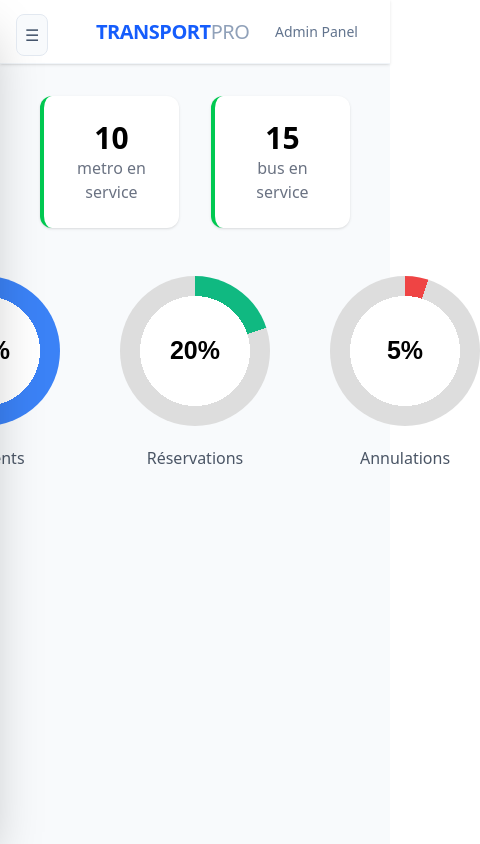
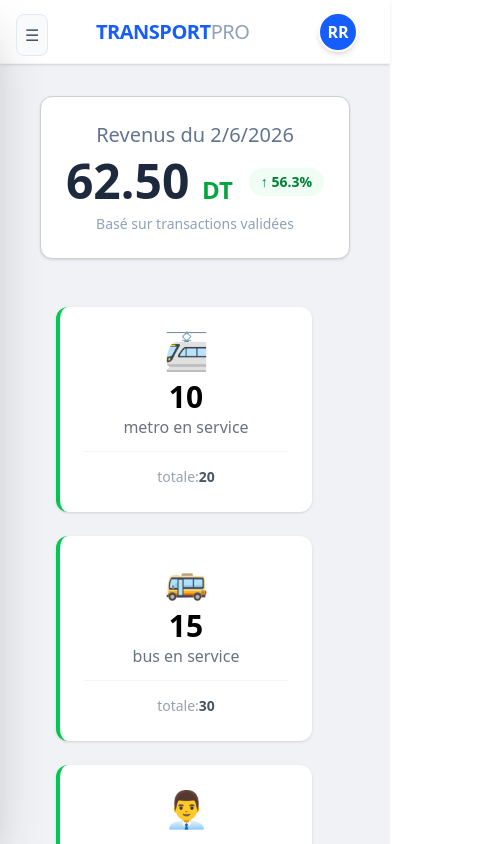
Before and after one commit to hamza-hk7440/Wassalni, a React app in the folder frontend/: page / in a window 390 px wide. Shown: the top 844 px of the page, 480 px wide, since content can reach past the window. Built offline with nearby package versions, Linux system fonts and the light colour scheme; the HTML template or start-up script is replaced by a standard one.

Commit message:
mettre le site confor avec mobile

```diff
--- a/frontend/src/App.css
+++ b/frontend/src/App.css
@@ -6,22 +6,3 @@
   gap: 20px;
   padding: 50px;
 }
-
-.pie{
-  --w: 150px; /* Largeur du cercle */
-  --p: 10; /* Pourcentage du pie chart (0-100) */
-  --b:20px; /* Largeur de l'anneau */
-  --c: #3b82f6; /* Couleur du pie chart */
-  width: var(--w);
-  aspect-ratio: 1;
-  position: relative;
-  display: inline-grid;
-  place-content: center;
-  font-size: 25px;
-  font-weight: bold;
-  font-family: sans-serif;
-  border-radius: 50%;
-  background:
-    radial-gradient(closest-side, white calc(100% - var(--b)), transparent 0),
-    conic-gradient(var(--c) calc(var(--p) * 1%), #ddd 0);
-}
--- a/frontend/src/components/layout/Main.jsx
+++ b/frontend/src/components/layout/Main.jsx
@@ -1,8 +1,9 @@
 
 import React, { useState, useEffect } from 'react';
+import { Link,useNavigate } from 'react-router-dom';
 function MainLayout() {
-
- {/* const [stats, setStats] = useState({ paiements: 0, reservations: 0, annulations: 0, metroEnService: 0 ,busEnservice: 0});
+const navigate = useNavigate();
+ {/* const [stats, setStats] = useState({ paiements: 0, reservations: 0, annulations: 0,pourcentageHier: 0 ,metroEnService: 0 ,busEnservice: 0 ,NbAgents: 0 ,NbMetro: 0 ,NbBus: 0});
   const [loading, setLoading] = useState(true);
 
 
@@ -17,50 +18,106 @@ function MainLayout() {
   }, []);
   if (loading) return <div className="p-10 text-center text-blue-600 font-bold">Chargement...</div>;*/}
   const stats = {
-    paiements: 75,
-    reservations: 20,
-    annulations: 5,
+    prixTicket: 2.5,
+    placeVenduMet: 20,
+    placeVenduBus: 5,
     metroEnService: 10,
-    busEnservice: 15
+    busEnservice: 15,
+    NbAgents: 50,
+    NbMetro: 20,
+    revenuHier: 40,
+    NbBus: 30
   };
+  const totalRevenueMet = (stats.placeVenduMet * stats.prixTicket);
+  const totalRevenueBus = (stats.placeVenduBus * stats.prixTicket);
+  const totalRevenue = totalRevenueMet + totalRevenueBus;
+  const totalPlaces = stats.placeVenduMet + stats.placeVenduBus;
+  const difference =  ((totalRevenue - stats.revenuHier) / stats.revenuHier) * 100
+  const isPositive = difference >= 0;
+  const styles = {
+  blue: "#0866FF",
+  bgPage: "#F0F2F5",
+  border: "#CED0D4",
+  textMain: "#050505",
+  textSub: "#65676B",
+  hover: "#E4E6EB",
+  radius: "12px"
+};
   return (
     <>
 
-    <div className=" min-h-screen pt-24 p-10 flex flex-col items-center gap-12 bg-slate-50">
+    <div className="min-h-screen pt-24 p-10 flex flex-col items-center gap-12 bg-slate-50" style={{ backgroundColor: styles.bgPage }}>
 
 
-      <div className="flex gap-8 w-full justify-center"> {/*hadha div li fih les stats w les graphiques ya3ni lkbir*/}
-       <div className="bg-white p-6 rounded-xl shadow-sm border-l-4 border-green-500 w-64 text-center">{/* hadha div ta3 kol karou*/}
-          <span className="text-3xl font-bold block">{stats.metroEnService}</span>
-            <span className="text-gray-500">metro en service</span>
-       </div>
-      <div className="bg-white p-6 rounded-xl shadow-sm border-l-4 border-green-500 w-64 text-center">
-          <span className="text-3xl font-bold block">{stats.busEnservice}</span>
-          <span className="text-gray-500">bus en service</span>
+      <div className="bg-white p-6 md:p-10 shadow-sm w-full max-w-6xl text-center"
+        style={{ borderRadius: styles.radius, border: `1px solid ${styles.border}` }}>
+        <h1 className="text-xl text-slate-500 font-medium">Revenus du {new Date().toLocaleDateString()}</h1>
+        <div className="mt-2 flex items-center justify-center gap-4">
+          <span className="text-5xl font-black text-slate-800">{(totalRevenueMet + totalRevenueBus).toFixed(2)} <small className="text-2xl font-bold text-green-600">DT</small></span>
+          <div className={`text-left ${isPositive ? 'bg-green-50 text-green-700' : 'bg-red-50 text-red-700'} px-3 py-1 rounded-full text-sm font-bold`}>
+            {isPositive ? '↑' : '↓'} {Math.abs(difference).toFixed(1)}%
+          </div>
         </div>
+        <p className="text-sm text-slate-400 mt-2">Basé sur {stats.paiements} transactions validées</p>
       </div>
 
 
 
-      <div className="flex justify-center gap-15">
 
-        <div className="flex flex-col items-center gap-5">
-          <div className="pie" style={{ "--p": stats.paiements, "--c": "#3b82f6" }}> {stats.paiements}% </div>
-          <span className="font-medium text-gray-600">Paiements</span>
+      <div  className="grid grid-cols-1 sm:grid-cols-2 lg:grid-cols-3 gap-6 w-full max-w-6xl px-4"> {/*hadha div li fih les stats w les graphiques ya3ni lkbir*/}
+       <div onClick={() => navigate('/metro')}
+className="bg-white p-6 rounded-xl shadow-sm border-l-4 border-green-500 w-64 text-center cursor-pointer transition-all
+hover:bg-gray-50 hover:shadow-md active:scale-95"  >        <span className="text-4xl mb-2 block">🚈</span>
+          <span className="text-3xl font-bold block">{stats.metroEnService}</span>
+            <span className="text-gray-500">metro en service</span><br></br>
+            <div className="border-t border-gray-100 my-3"></div>
+            <span className="text-sm text-gray-400">totale:<span className="font-semibold text-gray-600">{stats.NbMetro||0}</span></span>
+       </div>
+       <div onClick={() => navigate('/bus')}
+       className="bg-white p-6 rounded-xl shadow-sm border-l-4
+       border-green-500 w-64 text-center cursor-pointer
+       transition-all hover:bg-gray-50
+    hover:shadow-md active:scale-95">
+          <span className="text-4xl mb-2 block">🚌</span>
+          <span className="text-3xl font-bold block">{stats.busEnservice}</span>
+          <span className="text-gray-500">bus en service</span>
+          <div className="border-t border-gray-100 my-3"></div>
+            <span className="text-sm text-gray-400">totale:
+              <span className="font-semibold text-gray-600">{stats.NbBus||0}</span>
+            </span>
         </div>
 
 
-        <div className="flex flex-col items-center gap-5">
-          <div className="pie" style={{ "--p": stats.reservations, "--c": "#10b981" }}> {stats.reservations}% </div>
-          <span className="font-medium text-gray-600">Réservations</span>
+
+        <div onClick={() => navigate('/agents')}
+        className="bg-white p-6 rounded-xl shadow-sm
+        border-l-4 border-green-500 w-64 text-center
+        cursor-pointer transition-all hover:bg-gray-50
+        hover:shadow-md active:scale-95">
+          <span className="text-4xl mb-2 block">👨‍💼</span>
+          <span className="text-3xl font-bold block">{stats.agentsEnService || 0}</span>
+          <span className="text-gray-500">agents en service</span>
+          <div className="border-t border-gray-100 my-3"></div>
+            <span className="text-sm text-gray-400">totale:
+              <span className="font-semibold text-gray-600">{stats.NbAgents||0}</span>
+            </span>
         </div>
 
-
-        <div className="flex flex-col items-center gap-5">
-          <div className="pie" style={{ "--p": stats.annulations, "--c": "#ef4444" }}> {stats.annulations}% </div>
-          <span className="font-medium text-gray-600">Annulations</span>
+         <div onClick={() => navigate('/agents')}
+        className="bg-white p-6 rounded-xl shadow-sm
+        border-l-4 border-green-500 w-64 text-center
+        cursor-pointer transition-all hover:bg-gray-50
+        hover:shadow-md active:scale-95">
+          <span className="text-4xl mb-2 block">👨‍💼</span>
+          <span className="text-3xl font-bold block">{stats.agentsEnService || 0}</span>
+          <span className="text-gray-500">agents en service</span>
+          <div className="border-t border-gray-100 my-3"></div>
+            <span className="text-sm text-gray-400">totale:
+              <span className="font-semibold text-gray-600">{stats.NbAgents||0}</span>
+            </span>
         </div>
       </div>
+
 
     </div>
     </>
--- a/frontend/src/components/layout/Navbar.jsx
+++ b/frontend/src/components/layout/Navbar.jsx
@@ -1,22 +1,61 @@
-import React, { useState } from 'react';
+import React, { useState,useEffect } from 'react';
 import { Link } from 'react-router-dom';
 
 function Navbar() {
+  {/*const [stats, setStats] = useState({nom:"",prenom:"",email:"",role:""});
+  const [loading, setLoading] = useState(true);
+
+
+  useEffect(() => {
+    fetch('http://votre-api.com/stats')
+      .then(response => response.json())
+      .then(data => {
+        setStats(data);
+        setLoading(false);
+      })
+      .catch(error => console.error("Erreur backend:", error));
+  }, []);
+  if (loading) return <div className="p-10 text-center text-blue-600 font-bold">Chargement...</div>;
+  */}
   const [isOpen, setIsOpen] = useState(false);
+  const [isProfileOpen, setIsProfileOpen] = useState(false);
+  const states = {
+    nom: "rayen",
+    prenom: "raddaoui",
+    email: "raddaoui.rayen@gmail.com",
+    role: "Administrateur"
+  };
+  const closeProfile = () => {
+    setIsProfileOpen(false);
+  };
 
   return (
     <>
-    <div className="fixed inset-0  z-30 "
-          onClick={() => setIsOpen(false)} style={{ backgroundColor: isOpen ? 'rgba(0, 0, 0, 0.5)' : 'transparent' }}></div>
+
+    <div className="fixed inset-0  z-30  "
+          onClick={() => { setIsOpen(false); closeProfile(); }} style={{ backgroundColor: isOpen ? 'rgba(0, 0, 0, 0.5)' : 'transparent' }}></div>
       {/* hadhi lbar lfo9ania  */}
       <div className='fixed top-0 left-0 right-0 h-16 bg-white border-b border-slate-100 z-30
-      flex items-center px-8 shadow-sm justify-between'>
+      flex items-center  px-8 shadow-sm justify-between'>
         <h1 className="text-blue-600 text-xl font-black tracking-tight ml-16">
           TRANSPORT<span className="text-slate-400 font-light">PRO</span>
         </h1>
-        <div className="flex items-center gap-4 text-slate-500 text-sm font-medium">
-            Admin Panel
-        </div>
+
+        {/* lprofil ta3 l'admin*/}
+          <div className="flex items-center"  >
+              <button onClick={() => setIsProfileOpen(true)}
+               className="w-10 h-10 rounded-full bg-blue-600 flex items-center justify-center text-white font-bold shadow-md border-2
+                border-white hover:scale-105 transition-transform">
+                {states.prenom.charAt(0).toUpperCase()}{states.nom.charAt(0).toUpperCase()}
+              </button>
+            {isProfileOpen ? <div className="absolute top-16
+             right-8 w-48 bg-white rounded-lg shadow-lg p-4 z-40">
+             <p className="text-[11px] text-slate-500 truncate w-full mb-1">{states.email}</p>
+             <p className="text-[10px] font-bold text-blue-500 uppercase tracking-widest bg-blue-50 px-2 py-0.5 rounded">{states.role}</p>
+           <button className="mt-2 text-xs text-red-500 hover:text-red-700" onClick={() => setIsProfileOpen(false)}>Fermer</button>
+          </div> : null}
+</div>
+
       </div>
 
       {/* bottonati ili y7ilo w ysakrou lbar 3la jnab */}
@@ -34,9 +73,10 @@ function Navbar() {
         </button>
       )}
 
+
       {/* lbar 3la jnab */}
       <nav className={`fixed inset-y-0 left-0 w-72 bg-white shadow-2xl z-40 transform transition-transform duration-500  ${
-        isOpen ? 'translate-x-0' : '-translate-x-full'}`}>
+        isOpen  ? 'translate-x-0' : '-translate-x-full'}`}>
 
         <div className="flex flex-col h-full p-6 pt-24">
           <p className="text-xs font-bold text-slate-400 uppercase tracking-[0.2em] mb-6">Menu Principal</p>
--- a/frontend/src/routes/AppRoutes.jsx
+++ b/frontend/src/routes/AppRoutes.jsx
@@ -1,12 +1,17 @@
 import React from 'react';
 import { Routes, Route } from 'react-router-dom';
 import Dashboard from '../pages/admin/Dashboard';
+import MainLayout from '../components/layout/Main';
 
 
 const AppRoutes = () => {
   return (
     <Routes>
         <Route path="/" element={<Dashboard />} />
+        {/*<Route path="/metro" element={<MetroLayout />} />
+        <Route path="/bus" element={<busLayout/>} />
+        <Route path="/agents" element={<agentsLayout />} />*/}
+
     </Routes>
   );
 };
```
